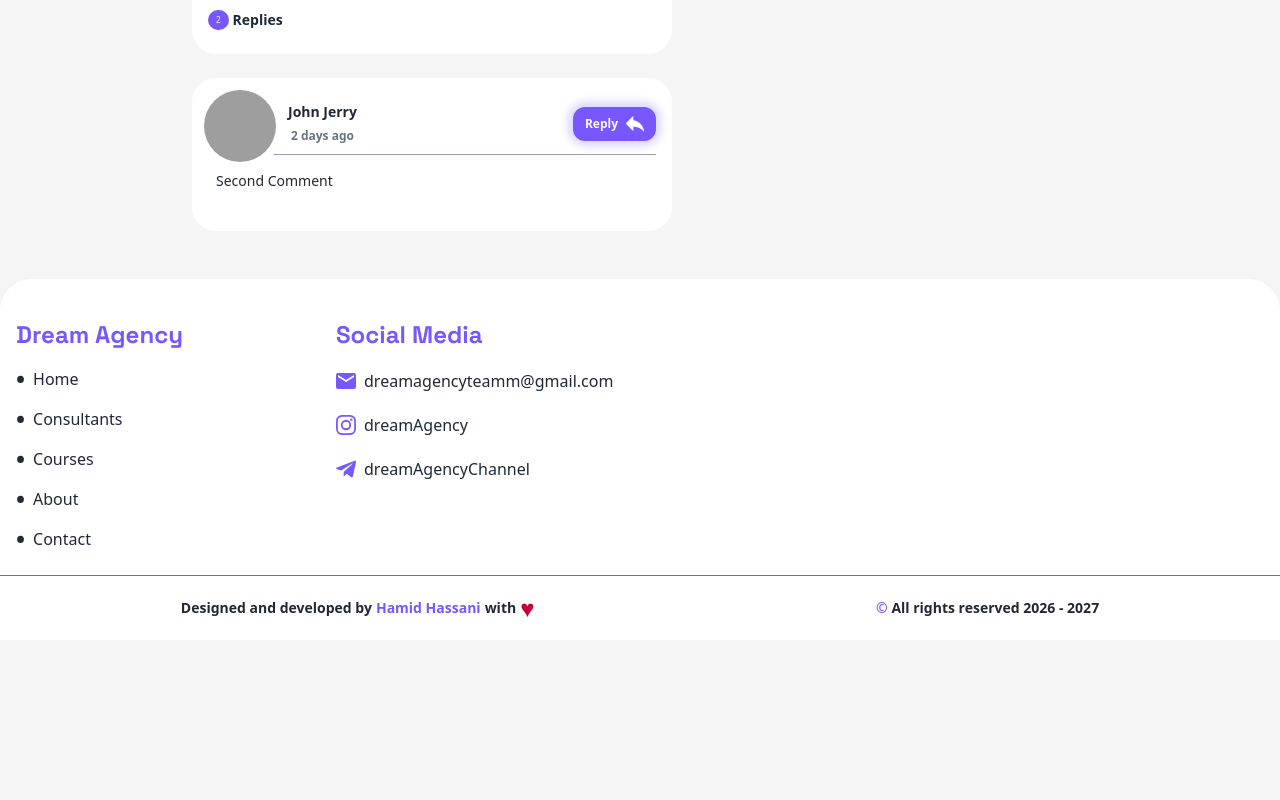
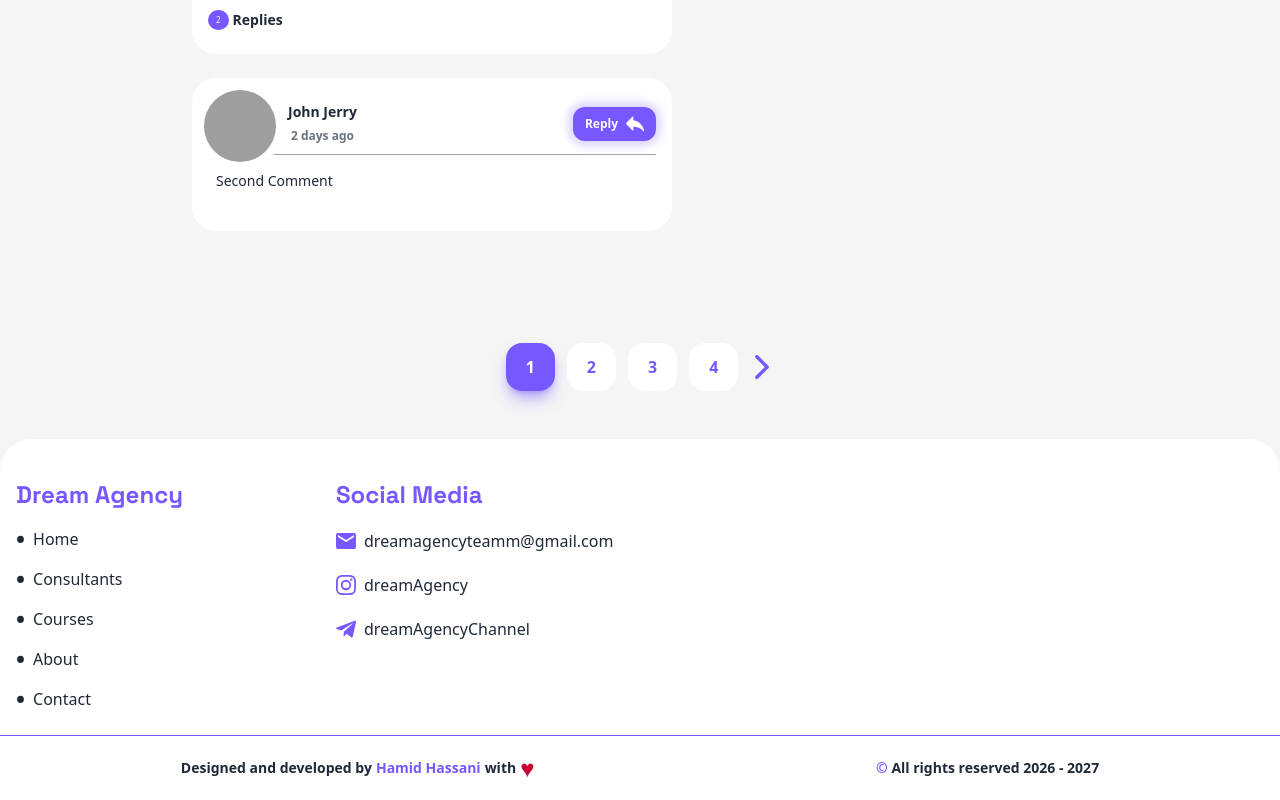
Before and after one commit to DreamAgencyhub/Front-end, a Next.js app: page /consultants/profile/1 in a window 1280 px wide. Shown: the part 1665-2465 px from the top of the page. Before the commit the page ends 2305 px from the top, so only its background shows below. Built offline with nearby package versions, Linux system fonts and the light colour scheme; grey boxes are pictures that could not be loaded.

Commit message:
feat: add pagination component to comments section

```diff
--- a/app/(public)/(sharedLayout)/consultants/profile/CommentsSection.tsx
+++ b/app/(public)/(sharedLayout)/consultants/profile/CommentsSection.tsx
@@ -1,6 +1,7 @@
 import { IconAwesomeComments } from "@/app/components/icons";
 import Button from "@/app/components/ui/Button";
 import Comment from "@/app/components/ui/Comment";
+import Pagination from "@/app/components/ui/Pagination";
 
 const comments = [
   {
@@ -63,6 +64,10 @@ export default function CommentsSection() {
           <Comment key={comment.id} comment={comment} />
         ))}
       </div>
+
+      <div className="flex w-full items-center justify-center py-4 mt-20">
+        <Pagination />
+      </div>
     </div>
   );
 }
```
